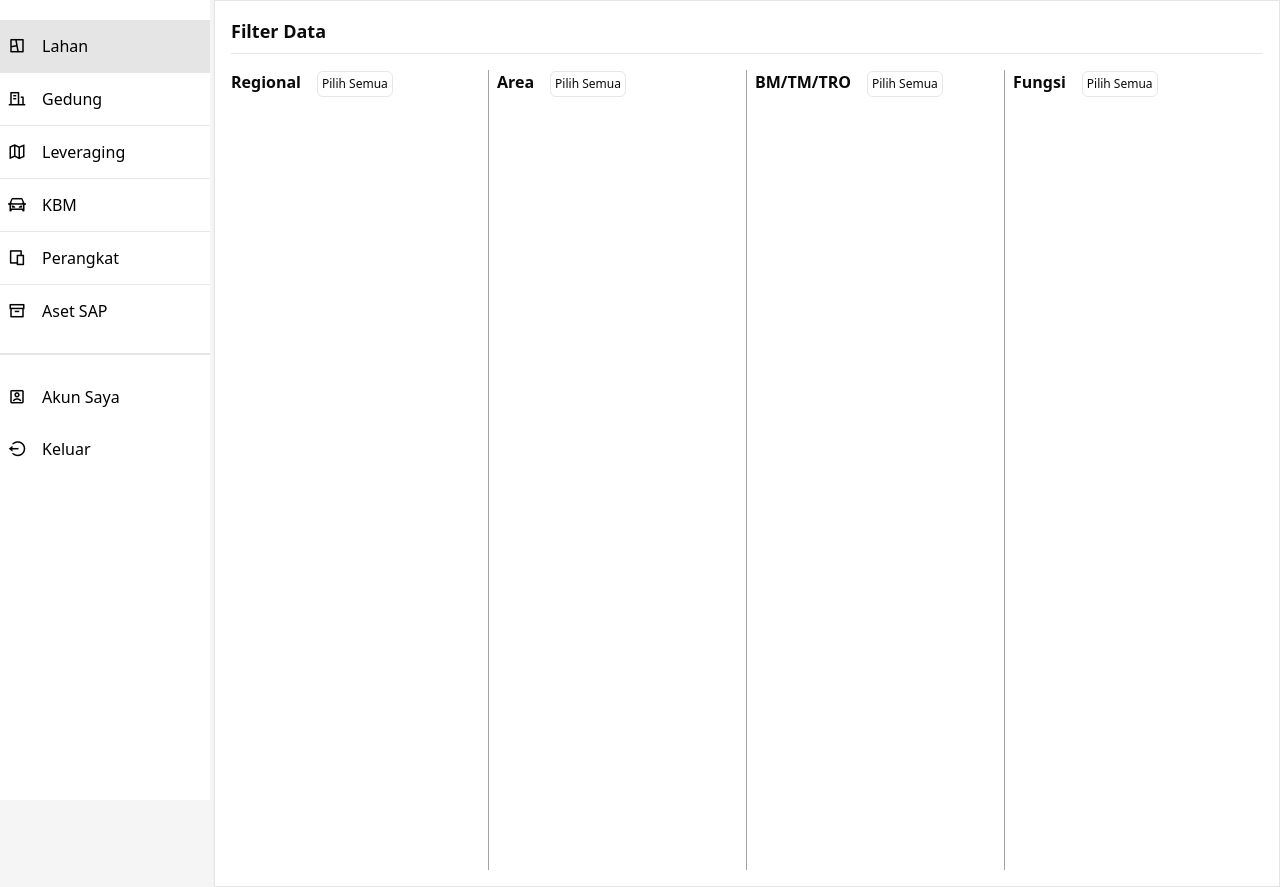
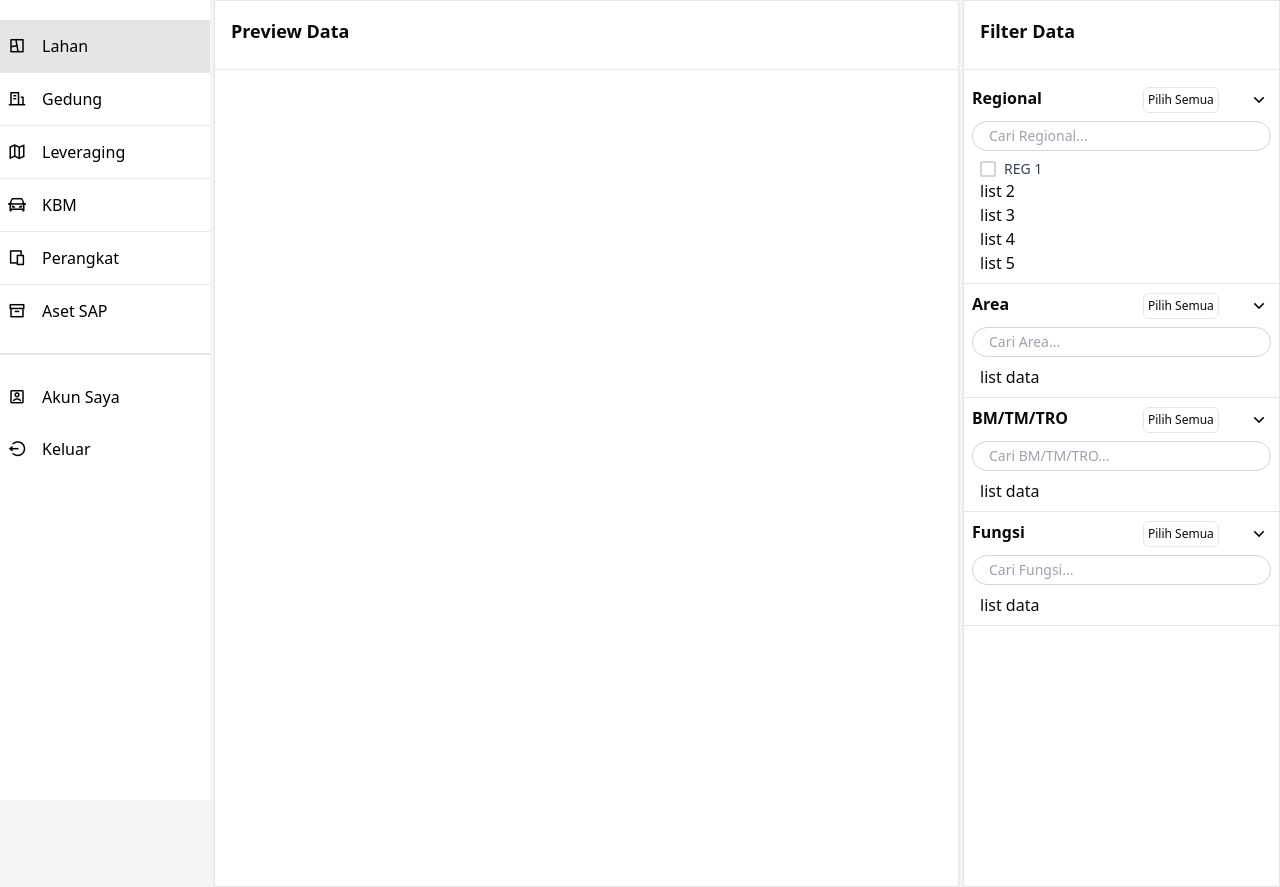
Before and after one commit to oktapascal/frontend.download-support, a Nuxt app: page / in a window 1280 px wide. Built offline with nearby package versions, Linux system fonts and the light colour scheme; no server answers.

Commit message:
Refactor code

```diff
--- a/pages/index.vue
+++ b/pages/index.vue
@@ -5,52 +5,140 @@ definePageMeta({
 </script>
 
 <template>
-  <div class="card bg-white rounded-none col-span-10 p-4">
-    <h1 class="text-lg font-bold">Filter Data</h1>
+  <div class="card bg-white rounded-none col-span-7">
+    <h1 class="text-lg font-bold p-4">Preview Data</h1>
     <hr class="mt-2" />
     <div class="mt-4 grid grid-cols-12 h-screen">
-      <div class="col-span-3 border-r border-r-neutral-400">
-        <div class="flex gap-4">
+      &nbsp;
+    </div>
+  </div>
+  <div class="card bg-white rounded-none col-span-3">
+    <h1 class="text-lg font-bold p-4">Filter Data</h1>
+    <hr class="mt-2" />
+    <div class="mt-4 flex flex-col">
+      <div class="flex flex-col border-b border-b-neutral-200 px-2 pb-2 mb-2">
+        <div class="flex justify-between">
           <div>
             <h6 class="text-base font-semibold">Regional</h6>
           </div>
-          <div>
-            <button class="btn border border-neutral-3  00 p-1 text-xs hover:bg-neutral-300 active:bg-neutral-400">Pilih
-              Semua</button>
+          <div class="flex w-32 justify-between">
+            <div>
+              <button class="btn border border-neutral-3  00 p-1 text-xs hover:bg-neutral-100 active:bg-neutral-200">
+                Pilih Semua
+              </button>
+            </div>
+            <div>
+              <button class="h-6 w-6 rounded-full hover:bg-neutral-100 active:bg-neutral-200">
+                <i class="ri-arrow-down-s-line text-xl"></i>
+              </button>
+            </div>
+          </div>
+        </div>
+        <div class="flex flex-col mt-2">
+          <div class="mb-2">
+            <input type="text" placeholder="Cari Regional..."
+              class="text-sm border border-neutral-300 w-full py-1 px-4 rounded-full focus-visible:outline-none focus-visible:border-[1.5px] focus-visible:border-neutral-400" />
+          </div>
+          <div class="px-2">
+            <ul>
+              <li>
+                <div class="flex gap-2">
+                  <input type="checkbox" id="checkbox-regional-1"
+                    class="appearance-none peer w-4 h-4 border-2 border-neutral-300 rounded-sm bg-white mt-0.5 shrink-0 checked:bg-neutral-500 checked:border-0" />
+                  <label for="checkbox-regional-1" class="cursor-pointer select-none text-slate-700 text-sm">
+                    REG 1
+                  </label>
+                  <svg class="absolute w-4 h-4 mt-0.5 hidden pointer-events-none peer-checked:block"
+                    xmlns="http://www.w3.org/2000/svg" viewBox="0 0 24 24" fill="none" stroke="white" stroke-width="4"
+                    stroke-linecap="round" stroke-linejoin="round">
+                    <polyline points="20 6 9 17 4 12"></polyline>
+                  </svg>
+                </div>
+              </li>
+              <li>list 2</li>
+              <li>list 3</li>
+              <li>list 4</li>
+              <li>list 5</li>
+            </ul>
           </div>
         </div>
       </div>
-      <div class="col-span-3 border-r border-r-neutral-400">
-        <div class="flex gap-4">
+      <div class="flex flex-col border-b border-b-neutral-200 px-2 pb-2 mb-2">
+        <div class="flex justify-between">
           <div>
-            <h6 class="text-base font-semibold ml-2">Area</h6>
+            <h6 class="text-base font-semibold">Area</h6>
           </div>
-          <div>
-            <button class="btn border border-neutral-3  00 p-1 text-xs hover:bg-neutral-300 active:bg-neutral-400">Pilih
-              Semua</button>
+          <div class="flex w-32 justify-between">
+            <div>
+              <button class="btn border border-neutral-3  00 p-1 text-xs hover:bg-neutral-100 active:bg-neutral-200">
+                Pilih Semua
+              </button>
+            </div>
+            <div>
+              <button class="h-6 w-6 rounded-full hover:bg-neutral-100 active:bg-neutral-200">
+                <i class="ri-arrow-down-s-line text-xl"></i>
+              </button>
+            </div>
           </div>
         </div>
+        <div class="flex flex-col mt-2">
+          <div class="mb-2">
+            <input type="text" placeholder="Cari Area..."
+              class="text-sm border border-neutral-300 w-full py-1 px-4 rounded-full focus-visible:outline-none focus-visible:border-[1.5px] focus-visible:border-neutral-400" />
+          </div>
+          <div class="px-2">list data</div>
+        </div>
       </div>
-      <div class="col-span-3 border-r border-r-neutral-400">
-        <div class="flex gap-4">
+      <div class="flex flex-col border-b border-b-neutral-200 px-2 pb-2 mb-2">
+        <div class="flex justify-between">
           <div>
-            <h6 class="text-base font-semibold ml-2">BM/TM/TRO</h6>
+            <h6 class="text-base font-semibold">BM/TM/TRO</h6>
           </div>
-          <div>
-            <button class="btn border border-neutral-3  00 p-1 text-xs hover:bg-neutral-300 active:bg-neutral-400">Pilih
-              Semua</button>
+          <div class="flex w-32 justify-between">
+            <div>
+              <button class="btn border border-neutral-3  00 p-1 text-xs hover:bg-neutral-100 active:bg-neutral-200">
+                Pilih Semua
+              </button>
+            </div>
+            <div>
+              <button class="h-6 w-6 rounded-full hover:bg-neutral-100 active:bg-neutral-200">
+                <i class="ri-arrow-down-s-line text-xl"></i>
+              </button>
+            </div>
           </div>
         </div>
+        <div class="flex flex-col mt-2">
+          <div class="mb-2">
+            <input type="text" placeholder="Cari BM/TM/TRO..."
+              class="text-sm border border-neutral-300 w-full py-1 px-4 rounded-full focus-visible:outline-none focus-visible:border-[1.5px] focus-visible:border-neutral-400" />
+          </div>
+          <div class="px-2">list data</div>
+        </div>
       </div>
-      <div class="col-span-3">
-        <div class="flex gap-4">
+      <div class="flex flex-col border-b border-b-neutral-200 px-2 pb-2 mb-2">
+        <div class="flex justify-between">
           <div>
-            <h6 class="text-base font-semibold ml-2">Fungsi</h6>
+            <h6 class="text-base font-semibold">Fungsi</h6>
           </div>
-          <div>
-            <button class="btn border border-neutral-3  00 p-1 text-xs hover:bg-neutral-300 active:bg-neutral-400">Pilih
-              Semua</button>
+          <div class="flex w-32 justify-between">
+            <div>
+              <button class="btn border border-neutral-3  00 p-1 text-xs hover:bg-neutral-100 active:bg-neutral-200">
+                Pilih Semua
+              </button>
+            </div>
+            <div>
+              <button class="h-6 w-6 rounded-full hover:bg-neutral-100 active:bg-neutral-200">
+                <i class="ri-arrow-down-s-line text-xl"></i>
+              </button>
+            </div>
           </div>
+        </div>
+        <div class="flex flex-col mt-2">
+          <div class="mb-2">
+            <input type="text" placeholder="Cari Fungsi..."
+              class="text-sm border border-neutral-300 w-full py-1 px-4 rounded-full focus-visible:outline-none focus-visible:border-[1.5px] focus-visible:border-neutral-400" />
+          </div>
+          <div class="px-2">list data</div>
         </div>
       </div>
     </div>
```
